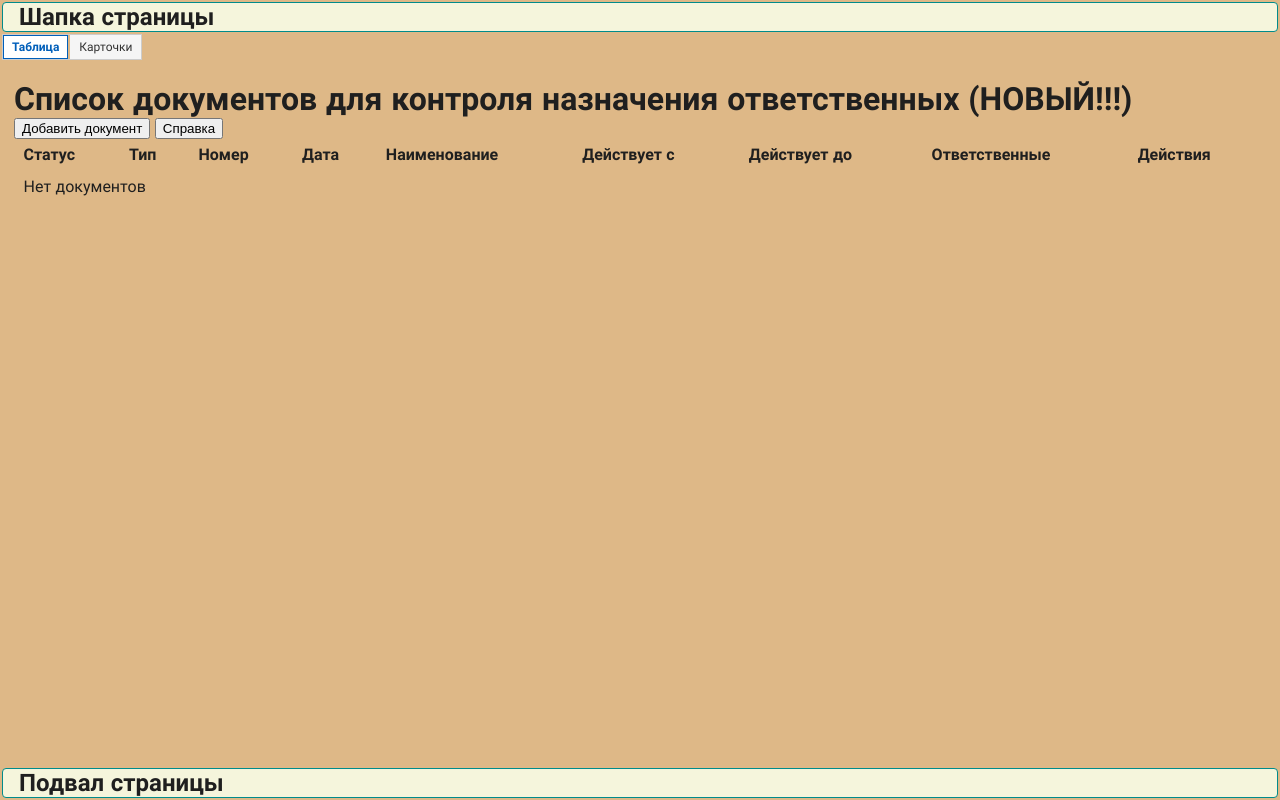
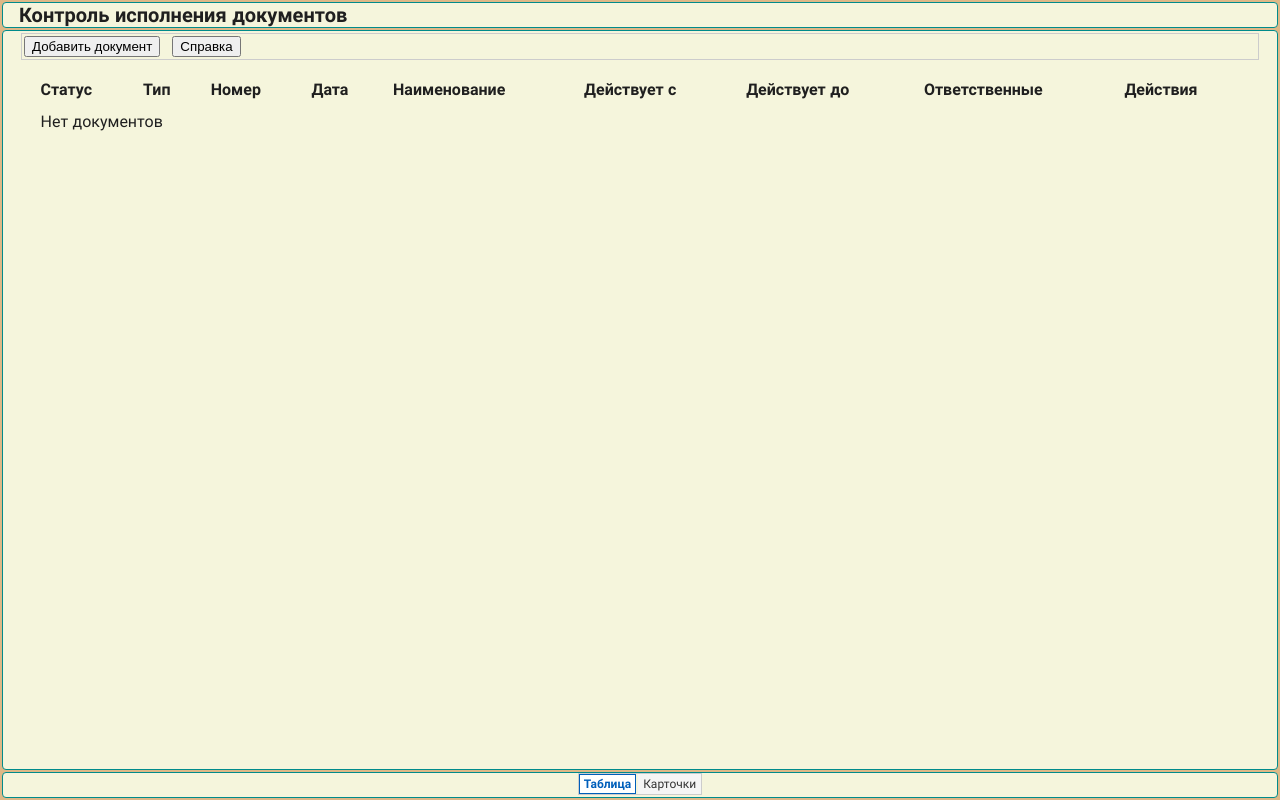
Before and after one commit to vladen33/gtservice, a Django app: page / in a window 1280 px wide. Run offline with Django 5.2, Linux system fonts and the light colour scheme; data that the repository does not hold is empty.

Commit message:
Update templates

```diff
--- a/docman/static_dev/css/doc_ctrl/doc_base.css
+++ b/docman/static_dev/css/doc_ctrl/doc_base.css
@@ -1,22 +1,90 @@
-.ord-container {
+.body {
   display: flex;
-  flex-direction: row;
+  flex-direction: column;
   gap: 2px;
-  height: 100%;
+  justify-content: space-between;
+  width: calc(100vw - 4px);
+  height: calc(100vh - 4px);
+  margin: 2px;
+  background-color: burlywood;
 }
 
-.ord-aside-panel {
-  width: 150px;
-  flex-shrink: 0;
-  flex-grow: 0;
+.header,
+.main,
+.footer {
   background-color: beige;
   border: 1px solid darkcyan;
   border-radius: 4px;
+  padding: 0 16px;
 }
 
-.ord-content-panel {
-  flex-grow: 1;
-  background-color: beige;
-  border: 1px solid darkcyan;
-  border-radius: 4px;
+.header,
+.footer {
+  height: 26px;
 }
+.main {
+  flex-grow: 1; /* занимает всё свободное место */
+  height: auto;
+}
+
+
+.header-title {
+  font-size: 20px;
+  font-weight: 700;
+}
+/*.header__menu {*/
+/*  display: flex;*/
+/*  flex-direction: row;*/
+/*  gap: 20px;*/
+/*  list-style: none;*/
+/*  margin: 8px auto;*/
+/*}*/
+
+/*.messages {*/
+/*  list-style: none;*/
+/*  font-size: 10px;*/
+/*  padding: 0;*/
+/*  margin: 0;*/
+/*}*/
+
+/*.message {*/
+/*  padding: 10px;*/
+/*  margin-bottom: 10px;*/
+/*  border-radius: 4px;*/
+/*}*/
+
+/*.message.error {*/
+/*  background-color: #fee;*/
+/*  color: #900;*/
+/*  border: 1px solid #ecc;*/
+/*}*/
+
+/*.message.success {*/
+/*  background-color: #efe;*/
+/*  color: #060;*/
+/*  border: 1px solid #cce;*/
+/*}*/
+
+
+/*.ord-container {*/
+/*  display: flex;*/
+/*  flex-direction: row;*/
+/*  gap: 2px;*/
+/*  height: 100%;*/
+/*}*/
+
+/*.ord-aside-panel {*/
+/*  width: 150px;*/
+/*  flex-shrink: 0;*/
+/*  flex-grow: 0;*/
+/*  background-color: beige;*/
+/*  border: 1px solid darkcyan;*/
+/*  border-radius: 4px;*/
+/*}*/
+
+/*.ord-content-panel {*/
+/*  flex-grow: 1;*/
+/*  background-color: beige;*/
+/*  border: 1px solid darkcyan;*/
+/*  border-radius: 4px;*/
+/*}*/
--- a/docman/static_dev/css/doc_ctrl/doc_list_base.css
+++ b/docman/static_dev/css/doc_ctrl/doc_list_base.css
@@ -1,23 +1,11 @@
-/*.view-controls {*/
-/*  background-color: #ef9a9a;*/
-/*}*/
-
-/*.view-controls .btn {*/
-/*  display: inline-block;*/
-/*  padding: 6px 12px;*/
-/*  margin-right: 8px;*/
-/*  text-decoration: none;*/
-/*  border: 1px solid #ccc;*/
-/*  background: #f5f5f5;*/
-/*  color: #333;*/
-/*  border-radius: 4px;*/
-/*}*/
-/*.view-controls .btn.btn-active {*/
-/*  background: #005fba;*/
-/*  color: white;*/
-/*  border-color: #005fba;*/
-/*}*/
-
+.action-button-container {
+  display: flex;
+  flex-direction: row;
+  gap: 12px;
+  margin: 2px;
+  padding: 2px;
+  border: 1px solid #ccc;
+}
 
 .view-toggle {
   display: flex;
@@ -25,13 +13,13 @@
   border: 1px solid #ccc;
   overflow: hidden;
   width: fit-content;
-  margin-bottom: 8px;
+  margin: 0 auto;
 }
 
 .toggle-btn {
   flex: 1;
-  padding: 4px 8px;
-  text-align: center;
+  padding: 2px 4px;
+  text-align: left;
   text-decoration: none;
   color: #333;
   background: #f5f5f5;
--- a/docman/templates/doc_ctrl/doc_base.html
+++ b/docman/templates/doc_ctrl/doc_base.html
@@ -5,14 +5,13 @@
     {% block links %}
       <link rel="stylesheet" href="{% static 'fonts/fonts.css' %}">
       <link rel="stylesheet" href="{% static 'css/base-reset.css' %}">
-      <link rel="stylesheet" href="{% static 'css/global.css' %}">
       <link rel="stylesheet" href="{% static 'css/doc_ctrl/doc_base.css' %}">
     {% endblock %}
   </head>
   <body class="body">
     <header class="header">
       {% block header %}
-        <h2>Шапка страницы</h2>
+        <p class="header-title">Контроль исполнения документов</p>
       {% endblock %}
     </header>
     <main class="main">
--- a/docman/templates/doc_ctrl/doc_list_as_cards.html
+++ b/docman/templates/doc_ctrl/doc_list_as_cards.html
@@ -1,9 +1,4 @@
 <div class="ord-list-container">
-  <h1>Список документов для контроля назначения ответственных (НОВЫЙ!!!)</h1>
-  <div class="action-button-container">
-    <a href="{% url 'doc_ctrl:doc_create' %}"><button type="button" class="action-button">Добавить документ</button></a>
-    <a href="#"><button type="button" class="action-button">Справка</button></a>
-  </div>
   <div class="ords-grid">
     {% for doc in docs %}
       <div class="ord-card">
--- a/docman/templates/doc_ctrl/doc_list_as_table.html
+++ b/docman/templates/doc_ctrl/doc_list_as_table.html
@@ -1,9 +1,8 @@
 <div class="ord-list-container">
-  <h1>Список документов для контроля назначения ответственных (НОВЫЙ!!!)</h1>
-  <div class="action-button-container">
-    <a href="{% url 'doc_ctrl:doc_create' %}"><button type="button" class="action-button">Добавить документ</button></a>
-    <a href="#"><button type="button" class="action-button">Справка</button></a>
-  </div>
+<!--  <div class="action-button-container">-->
+<!--    <a href="{% url 'doc_ctrl:doc_create' %}"><button type="button" class="action-button">Добавить документ</button></a>-->
+<!--    <a href="#"><button type="button" class="action-button">Справка</button></a>-->
+<!--  </div>-->
   <table class="ord-table">
     <thead>
       <tr>
--- a/docman/templates/doc_ctrl/doc_list_base.html
+++ b/docman/templates/doc_ctrl/doc_list_base.html
@@ -11,6 +11,20 @@
 
 
 {% block main %}
+  <div class="action-button-container">
+    <a href="{% url 'doc_ctrl:doc_create' %}"><button type="button" class="action-button">Добавить документ</button></a>
+    <a href="#"><button type="button" class="action-button">Справка</button></a>
+  </div>
+  <div class="list-container">
+    {% if view_mode == 'table' %}
+      {% include 'doc_ctrl/doc_list_as_table.html' %}
+    {% else %}
+      {% include 'doc_ctrl/doc_list_as_cards.html' %}
+    {% endif %}
+  </div>
+{% endblock %}
+
+{% block footer %}
   <div class="view-toggle">
     <a href="{% switch_view_mode 'table' %}"
        class="toggle-btn {% if view_mode == 'table' %}toggle-active{% endif %}"
@@ -19,12 +33,4 @@
        class="toggle-btn {% if view_mode == 'cards' %}toggle-active{% endif %}"
     >Карточки</a>
   </div>
-
-  <div class="list-container">
-    {% if view_mode == 'table' %}
-      {% include 'doc_ctrl/doc_list_as_table.html' %}
-    {% else %}
-      {% include 'doc_ctrl/doc_list_as_cards.html' %}
-    {% endif %}
-  </div>
 {% endblock %}
```
Also changed, not shown: docman/static_dev/css/doc_ctrl/ord_check_for_other_templates.css (+0 -9 lines), docman/static_dev/css/global.css (deleted, +0 -56 lines), docman/templates/doc_ctrl/example.html (deleted, +0 -39 lines).
